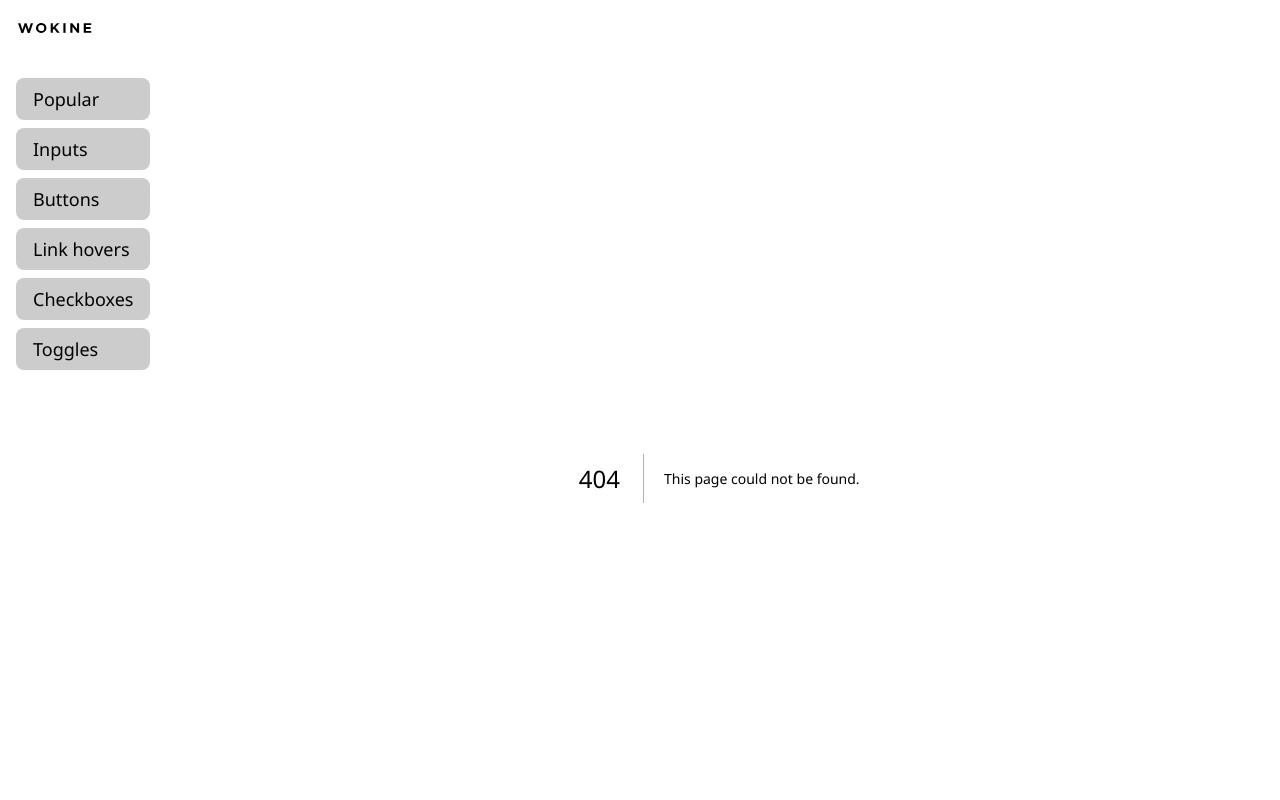
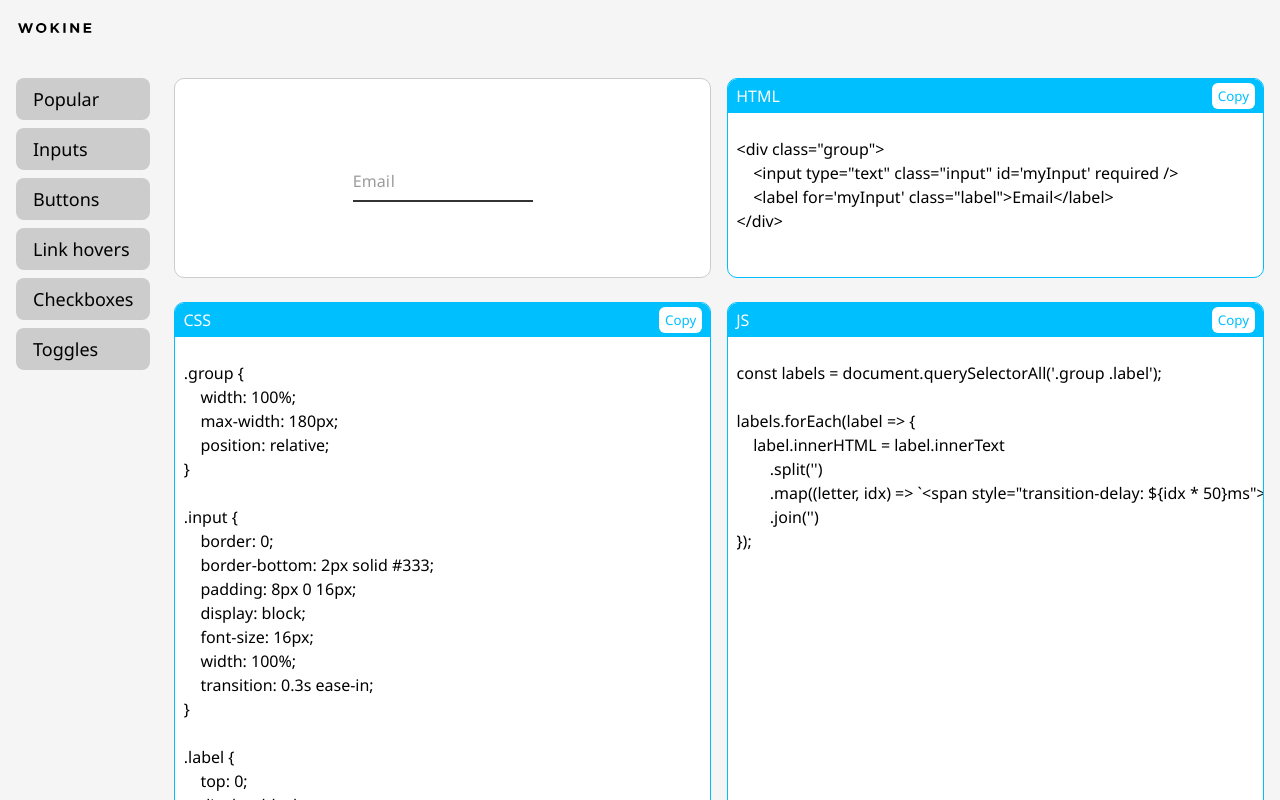
Before and after one commit to billiewillie/ui-project, a Next.js app: page /inputs/input3 in a window 1280 px wide. Before the commit this address had no page. Shown: the top 800 px of the page. Built offline with nearby package versions, Linux system fonts and the light colour scheme.

Commit message:
added input

```diff
--- a/content/inputs/index.jsx
+++ b/content/inputs/index.jsx
@@ -1,2 +1,3 @@
 export { default as Input1 } from "./input1/Input.jsx";
 export { default as Input2 } from "./input2/Input.jsx";
+export { default as Input3 } from "./input3/Input.jsx";
--- a/content/inputs/input2/Input.jsx
+++ b/content/inputs/input2/Input.jsx
@@ -5,8 +5,8 @@ const Input = () => {
 	return (
 		<Card id='input2' type='inputs'>
 			<div className={styles.group}>
-				<input required='' placeholder='Name' className={styles.input} type='input' />
-				<label className={styles.label} htmlFor='name'>
+				<input required='' placeholder='Name' id='input2name' className={styles.input} type='input' />
+				<label className={styles.label} htmlFor='input2name'>
 					Name
 				</label>
 			</div>
--- /dev/null
+++ b/content/inputs/input3/Input.jsx
@@ -0,0 +1,24 @@
+import Card from "../../../components/card/Card.jsx";
+import styles from "./Input.module.css";
+
+const Input = () => {
+	const labelText = (text) => {
+		return text.split("").map((el, index) => (
+			<span style={{ transitionDelay: `${index * 50}ms` }} key={index}>
+				{el}
+			</span>
+		));
+	};
+	return (
+		<Card id='input3' type='inputs'>
+			<div className={styles.group}>
+				<input id='input3email' className={styles.input} type='text' />
+				<label className={styles.label} htmlFor='input3email'>
+					{labelText("Email")}
+				</label>
+			</div>
+		</Card>
+	);
+};
+
+export default Input;
--- /dev/null
+++ b/content/inputs/input3/Input.module.css
@@ -0,0 +1,49 @@
+.group {
+	width: 100%;
+	max-width: 180px;
+	position: relative;
+}
+
+.input {
+	border: 0;
+	border-bottom: 2px solid #333;
+	padding: 8px 0 16px;
+	display: block;
+	font-size: 16px;
+	width: 100%;
+	transition: 0.3s ease-in;
+}
+
+.label {
+	top: 0;
+	display: block;
+	font-size: 16px;
+	transition: 0.3s;
+	color: #9b9b9b;
+	position: absolute;
+	pointer-events: none;
+}
+
+.input:focus {
+	border-bottom-color: darksalmon;
+	outline: none;
+}
+
+.input:focus + .label span {
+	color: darksalmon;
+	transform: translateY(-30px);
+}
+
+.label {
+	position: absolute;
+	top: 16px;
+	left: 0;
+	cursor: text;
+}
+
+.label span {
+	display: inline-block;
+	font-size: 16px;
+	min-width: 5px;
+	transition: 0.3s cubic-bezier(0.68, -0.55, 0.265, 1.55);
+}
--- a/pages/index.jsx
+++ b/pages/index.jsx
@@ -1,7 +1,7 @@
 import Head from "next/head";
 import { Button1, Button2 } from "../content/buttons";
 import { Link1 } from "../content/links";
-import { Input1, Input2 } from "../content/inputs";
+import { Input1, Input2, Input3 } from "../content/inputs";
 import { Checkbox1 } from "../content/checkboxes";
 import { Toggle1 } from "../content/toggles";
 
@@ -18,6 +18,7 @@ export default function Home() {
 			<Checkbox1 />
 			<Toggle1 />
 			<Button2 />
+			<Input3 />
 		</div>
 	);
 }
--- a/pages/inputs/index.jsx
+++ b/pages/inputs/index.jsx
@@ -1,14 +1,15 @@
 import Head from "next/head";
-import { Input1, Input2 } from "../../content/inputs";
+import { Input1, Input2, Input3 } from "../../content/inputs";
 
 export default function InputPage() {
 	return (
 		<div className='container'>
 			<Head>
-				<title>creative inputs for forms</title>
+				<title>Creative form inputs</title>
 			</Head>
 			<Input1 />
 			<Input2 />
+			<Input3 />
 		</div>
 	);
 }
--- a/pages/inputs/input2/index.jsx
+++ b/pages/inputs/input2/index.jsx
@@ -4,8 +4,8 @@ import LayoutElement from "../../../layout/LayoutElement.jsx";
 export default function InputPage2() {
 	const htmlCode = `
   <div class="group">
-    <input required='' placeholder="Name" class="input" type='input' />
-    <label class="label" for='name'>Name</label>
+      <input required='' placeholder="Name" id="inputName" class="input" type='text' />
+      <label class="label" for='inputName'>Name</label>
   </div>
 	`;
 
--- /dev/null
+++ b/pages/inputs/input3/index.jsx
@@ -0,0 +1,80 @@
+import { Input3 } from "../../../content/inputs";
+import LayoutElement from "../../../layout/LayoutElement.jsx";
+
+export default function InputPage3() {
+	const htmlCode = `
+  <div class="group">
+      <input type="text" class="input" id='myInput' required />
+      <label for='myInput' class="label">Email</label>
+  </div>
+	`;
+
+	const jsCode = `
+  const labels = document.querySelectorAll('.group .label');
+
+  labels.forEach(label => {
+      label.innerHTML = label.innerText
+          .split('')
+          .map((letter, idx) => \`<span style="transition-delay: \${idx * 50}ms">\${letter}</span>\`)
+          .join('')
+  });
+  `;
+
+	const cssCode = `
+  .group {
+      width: 100%;
+      max-width: 180px;
+      position: relative;
+  }
+
+  .input {
+      border: 0;
+      border-bottom: 2px solid #333;
+      padding: 8px 0 16px;
+      display: block;
+      font-size: 16px;
+      width: 100%;
+      transition: 0.3s ease-in;
+  }
+
+  .label {
+      top: 0;
+      display: block;
+      font-size: 16px;
+      transition: 0.3s;
+      color: #9b9b9b;
+      position: absolute;
+      pointer-events: none;
+  }
+
+  .input:focus {
+      border-bottom-color: darksalmon;
+      outline: none;
+  }
+
+  .input:focus + .label span {
+      color: darksalmon;
+      transform: translateY(-30px);
+  }
+
+  .label {
+      position: absolute;
+      top: 16px;
+      left: 0;
+      cursor: text;
+  }
+
+  .label span {
+      display: inline-block;
+      font-size: 16px;
+      min-width: 5px;
+      transition: 0.3s cubic-bezier(0.68, -0.55, 0.265, 1.55);
+  }
+	`;
+
+	return (
+		<LayoutElement htmlCode={htmlCode} cssCode={cssCode} jsCode={jsCode}>
+			<Input3 />
+		</LayoutElement>
+	);
+}
```
Lines whose indentation alone changed are shown as unchanged.
